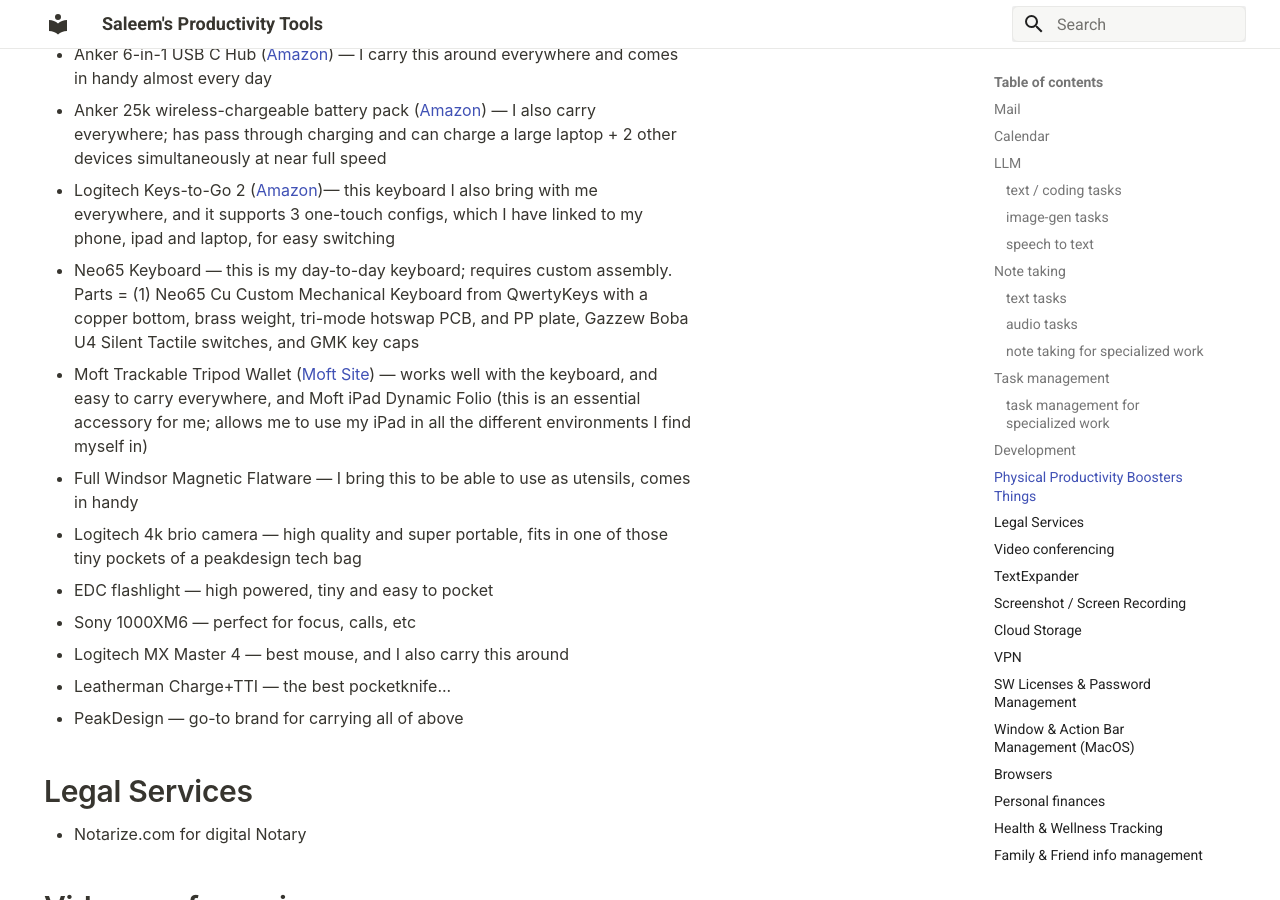
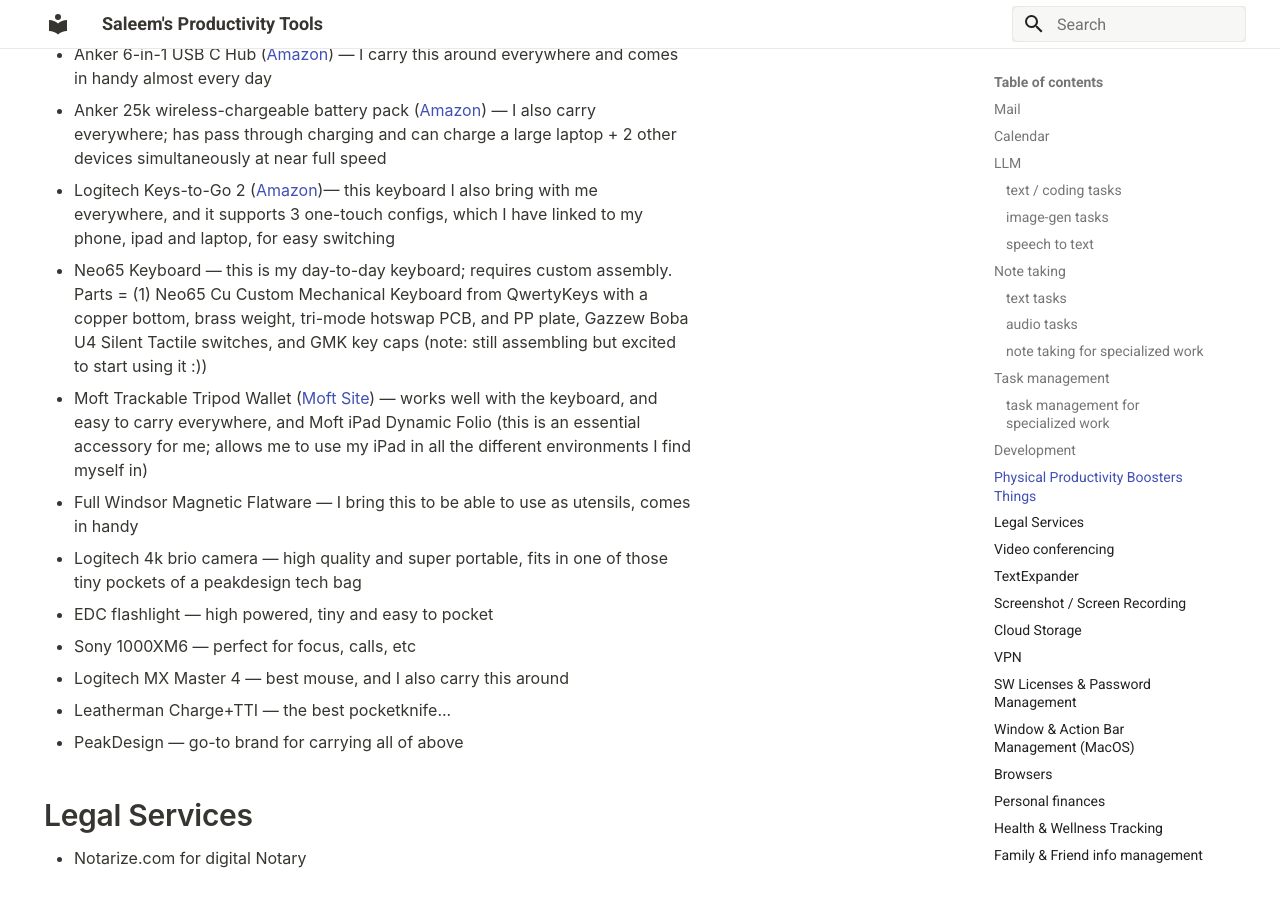
Before and after one commit to saleemh/productivity-tools, an MkDocs documentation site: the page built from docs/index.md, in a window 1280 px wide and 900 px high, scrolled down 3275 px. Built offline with MkDocs 1.6.1 and Material for MkDocs 9.7.7, drawn with Linux system fonts in a browser that asks for light colours; comment, search, counter and statistics services are not loaded.

Commit message:
vault backup: 2026-05-09 13:28:18

```diff
--- a/docs/index.md
+++ b/docs/index.md
@@ -85,7 +85,7 @@ My models of choice evolve every few days, so I'm putting a point-in-time view h
 - Anker 6-in-1 USB C Hub ([Amazon](https://www.amazon.com/dp/B08C9HZ5YT)) — I carry this around everywhere and comes in handy almost every day
 - Anker 25k wireless-chargeable battery pack ([Amazon](https://www.amazon.com/dp/B0DCBB2YTR)) — I also carry everywhere; has pass through charging and can charge a large laptop + 2 other devices simultaneously at near full speed
 - Logitech Keys-to-Go 2 ([Amazon](https://www.amazon.com/Logitech-Portable-Wireless-Keyboard-Bluetooth/dp/B0D2FD5994))— this keyboard I also bring with me everywhere, and it supports 3 one-touch configs, which I have linked to my phone, ipad and laptop, for easy switching
-- Neo65 Keyboard — this is my day-to-day keyboard; requires custom assembly. Parts = (1) Neo65 Cu Custom Mechanical Keyboard from QwertyKeys with a copper bottom, brass weight, tri-mode hotswap PCB, and PP plate, Gazzew Boba U4 Silent Tactile switches, and GMK key caps
+- Neo65 Keyboard — this is my day-to-day keyboard; requires custom assembly. Parts = (1) Neo65 Cu Custom Mechanical Keyboard from QwertyKeys with a copper bottom, brass weight, tri-mode hotswap PCB, and PP plate, Gazzew Boba U4 Silent Tactile switches, and GMK key caps (note: still assembling but excited to start using it :))
 - Moft Trackable Tripod Wallet ([Moft Site](https://www.moft.us/products/magsafe-tripod-wallet-stand-with-find-my?variant=42702829355095)) — works well with the keyboard, and easy to carry everywhere, and Moft iPad Dynamic Folio (this is an essential accessory for me; allows me to use my iPad in all the different environments I find myself in)
 - Full Windsor Magnetic Flatware — I bring this to be able to use as utensils, comes in handy
 - Logitech 4k brio camera — high quality and super portable, fits in one of those tiny pockets of a peakdesign tech bag
```
